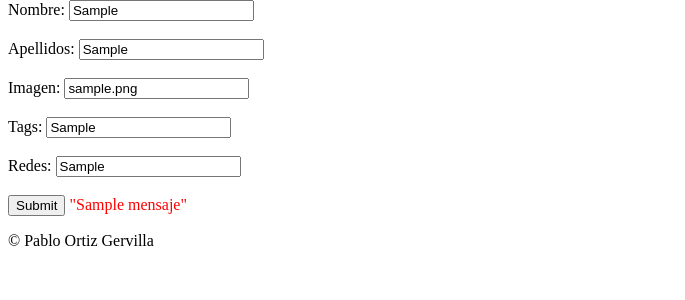
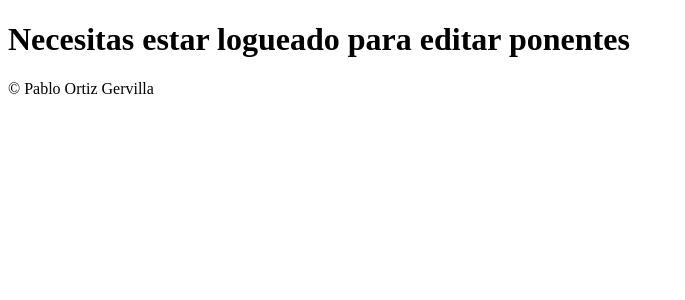
Before and after one commit to HollowKnightGuy/proyecto-cursos, a PHP site: the page made by views/ponente/editar.php in a window 1280 px wide. Shown: the part 188-488 px from the top of the page, without its empty margins (0-685 px from the left). Run offline with PHP 8.4, Linux system fonts and the light colour scheme; the template is opened without the code that fills it: most values are stand-ins (such as "Sample title", 1, 10 or a date in 2020); data that the repository does not hold is empty.

Commit message:
Control de inicio de sesion
Controlamos que si queremos entrar a una ruta sin estar logueado que deniegue el acceso

```diff
--- a/Controllers/PonenteController.php
+++ b/Controllers/PonenteController.php
@@ -38,7 +38,7 @@
                     $this -> pages -> render('ponente/editar', ['ponente' => ($this -> apiponente -> getPonente($id)['Ponentes'][0]), 'mensaje' => $actualizar]);
                 }
             } else{
-                $this -> pages -> render('ponente/editar', ['ponente' => ($this -> apiponente -> getPonente($id)['Ponentes'][0])]);
+                $this -> pages -> render('ponente/editar', ['ponente' => ($this -> apiponente -> getPonente($id)['Ponentes'])]);
             }
         }
 
--- a/views/ponente/editar.php
+++ b/views/ponente/editar.php
@@ -1,22 +1,29 @@
+<?php if(isset($_SESSION['login'])): ?>
 
-<form action="<?= $_ENV['BASE_URL'] ?>ponente/actualizar/<?= $ponente['id'] ?>" method="POST">
+    <form action="<?= $_ENV['BASE_URL'] ?>ponente/actualizar/<?= $ponente[0]['id'] ?>" method="POST">
         <label for="Nombre">Nombre:</label>
-    <input type="text" name="data[nombre]" id="Nombre" value=<?= $ponente['nombre'] ?>>
+        <input type="text" name="data[nombre]" id="Nombre" value=<?= $ponente[0]['nombre'] ?>>
         <br><br>
         <label for="Apellidos">Apellidos:</label>
-    <input type="text" name="data[apellidos]" id="Apellidos" value=<?= $ponente['apellidos'] ?>>
+        <input type="text" name="data[apellidos]" id="Apellidos" value=<?= $ponente[0]['apellidos'] ?>>
         <br><br>
         <label for="Imagen">Imagen:</label>
-    <input type="text" name="data[imagen]" id="Imagen" value=<?= $ponente['imagen'] ?>>
+        <input type="text" name="data[imagen]" id="Imagen" value=<?= $ponente[0]['imagen'] ?>>
         <br><br>
         <label for="Tags">Tags:</label>
-    <input type="text" name="data[tags]" id="Tags" value=<?= $ponente['tags'] ?>>
+        <input type="text" name="data[tags]" id="Tags" value=<?= $ponente[0]['tags'] ?>>
         <br><br>
         <label for="Redes">Redes:</label>
-    <input type="text" name="data[redes]" id="Redes" value=<?= $ponente['redes'] ?>>
+        <input type="text" name="data[redes]" id="Redes" value=<?= $ponente[0]['redes'] ?>>
         <br><br>
         <input type="submit">
         <?php if(isset($mensaje)): ?>
             <span style="color:red"><?= json_encode($mensaje) ?></span>
         <?php endif; ?>
     </form>
+
+<?php else: ?>
+
+    <h1>Necesitas estar logueado para editar ponentes</h1>
+
+<?php endif; ?>
```
Also changed, not shown: views/ponente/crear.php (+8 -0 lines), views/ponente/mostrar.php (+7 -0 lines). Lines whose indentation alone changed are shown as unchanged.
